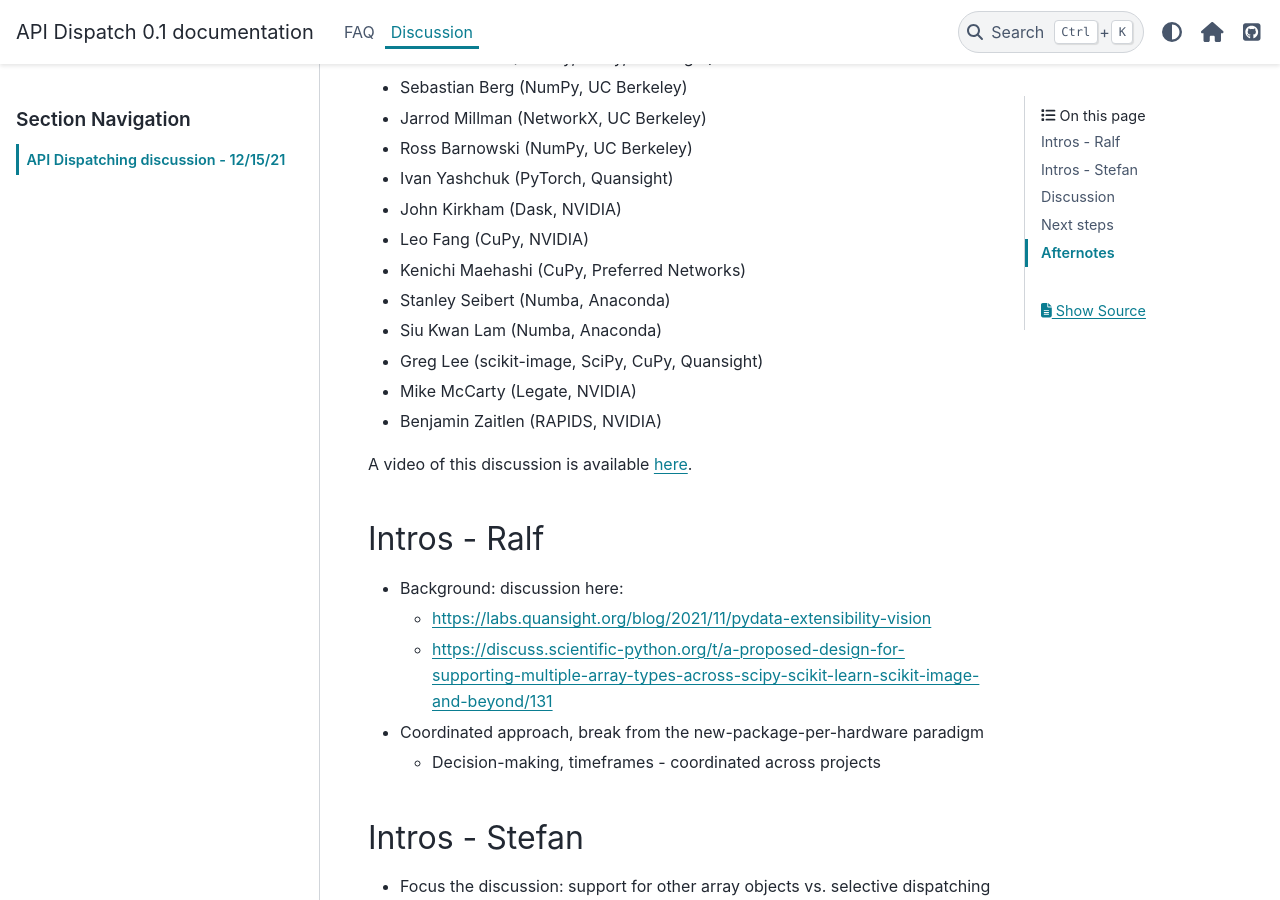
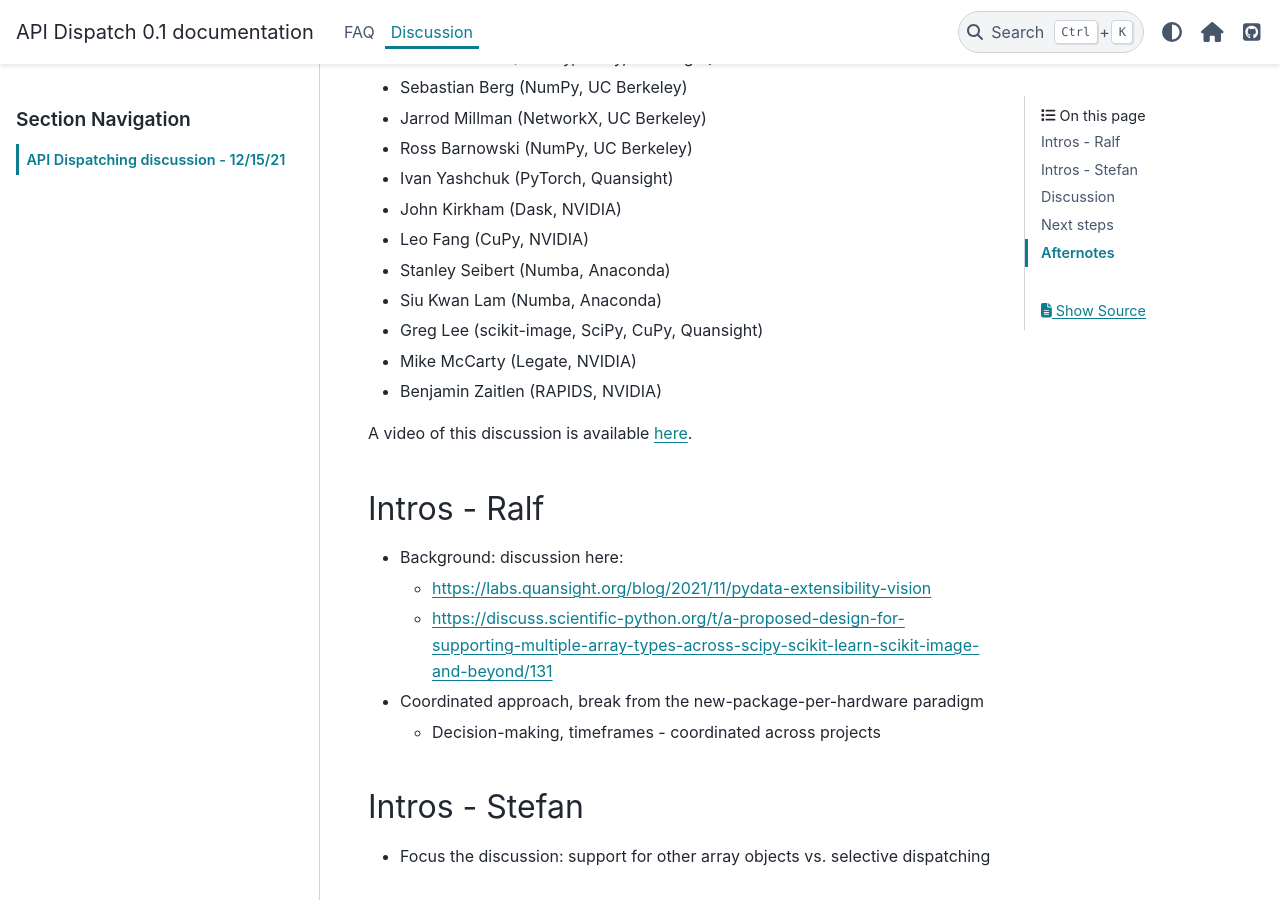
Before and after one commit to scientific-python/api-dispatch, a Sphinx documentation site: the page built from source/discussion/2021-12-15.rst, in a window 1280 px wide and 900 px high, scrolled down 360 px. Built offline with Sphinx 7.4.7 and the PyData theme 0.15.4, drawn with Linux system fonts in a browser that asks for light colours.

Commit message:
Remove Kenichi Maehashi from attendance list

```diff
--- a/source/discussion/2021-12-15.rst
+++ b/source/discussion/2021-12-15.rst
@@ -12,7 +12,6 @@
 - Ivan Yashchuk (PyTorch, Quansight)
 - John Kirkham (Dask, NVIDIA)
 - Leo Fang (CuPy, NVIDIA)
-- Kenichi Maehashi (CuPy, Preferred Networks)
 - Stanley Seibert (Numba, Anaconda)
 - Siu Kwan Lam (Numba, Anaconda)
 - Greg Lee (scikit-image, SciPy, CuPy, Quansight)
```
